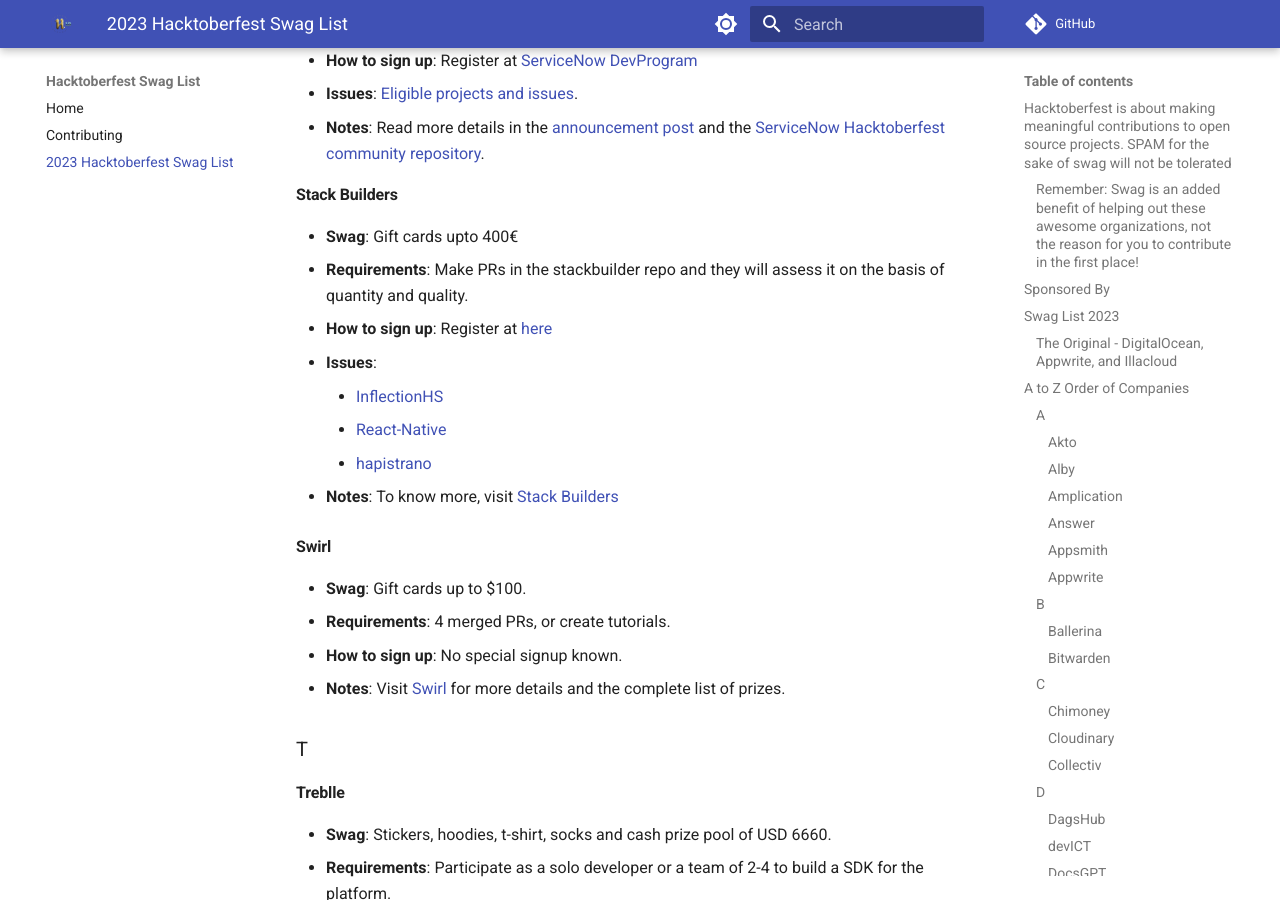
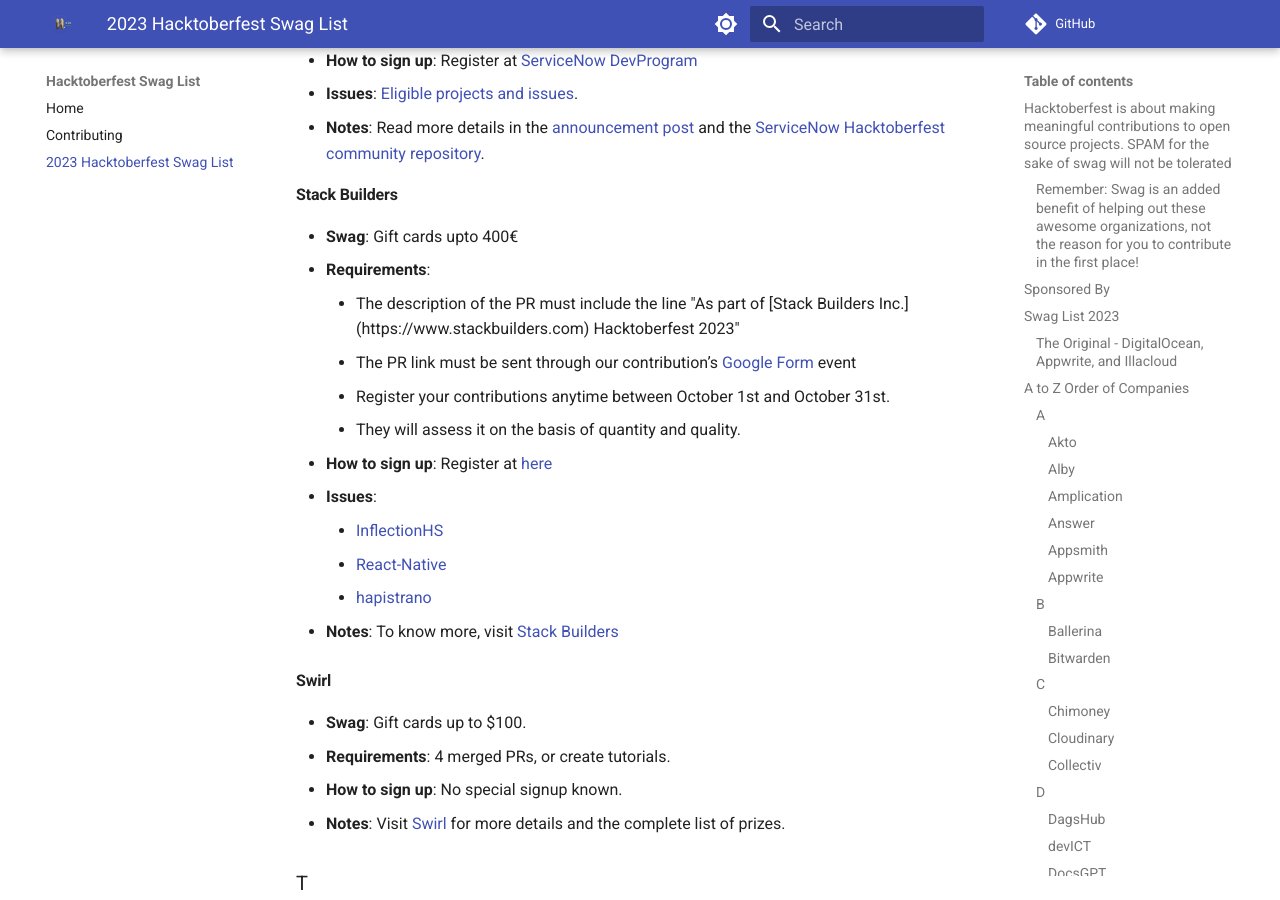
Before and after one commit to crweiner/hacktoberfest-swag-list, an MkDocs documentation site: the page built from docs/list.md, in a window 1280 px wide and 900 px high, scrolled down 12174 px. Built offline with MkDocs 1.6.1 and Material for MkDocs 9.7.7, drawn with Linux system fonts in a browser that asks for light colours; plug-ins that fetch from the network failed and are left out; comment, search, counter and statistics services are not loaded.

Commit message:
updated the requirements

```diff
--- a/docs/list.md
+++ b/docs/list.md
@@ -401,7 +401,12 @@
 #### **Stack Builders**
 
 - **Swag**: Gift cards upto 400€
-- **Requirements**: Make PRs in the stackbuilder repo and they will assess it on the basis of quantity and quality.
+- **Requirements**:
+    - The description of the PR must include the line "As part of [Stack Builders Inc.] (https://www.stackbuilders.com) Hacktoberfest 2023"
+    - The PR link must be sent through our contribution’s [Google Form](https://forms.gle/rXJwxjGEnv6e1DbWA)
+event
+    - Register your contributions anytime between October 1st and October 31st.
+    - They will assess it on the basis of quantity and quality.
 - **How to sign up**: Register at [here](https://docs.google.com/forms/d/1mjgfW25HCQQnXYmGuTL9W2ao-DFaeoYW7lWM_5E8QmQ/viewform?edit_requested=true)
 - **Issues**:
     - [InflectionHS](https://github.com/stackbuilders/inflections-hs)
```
